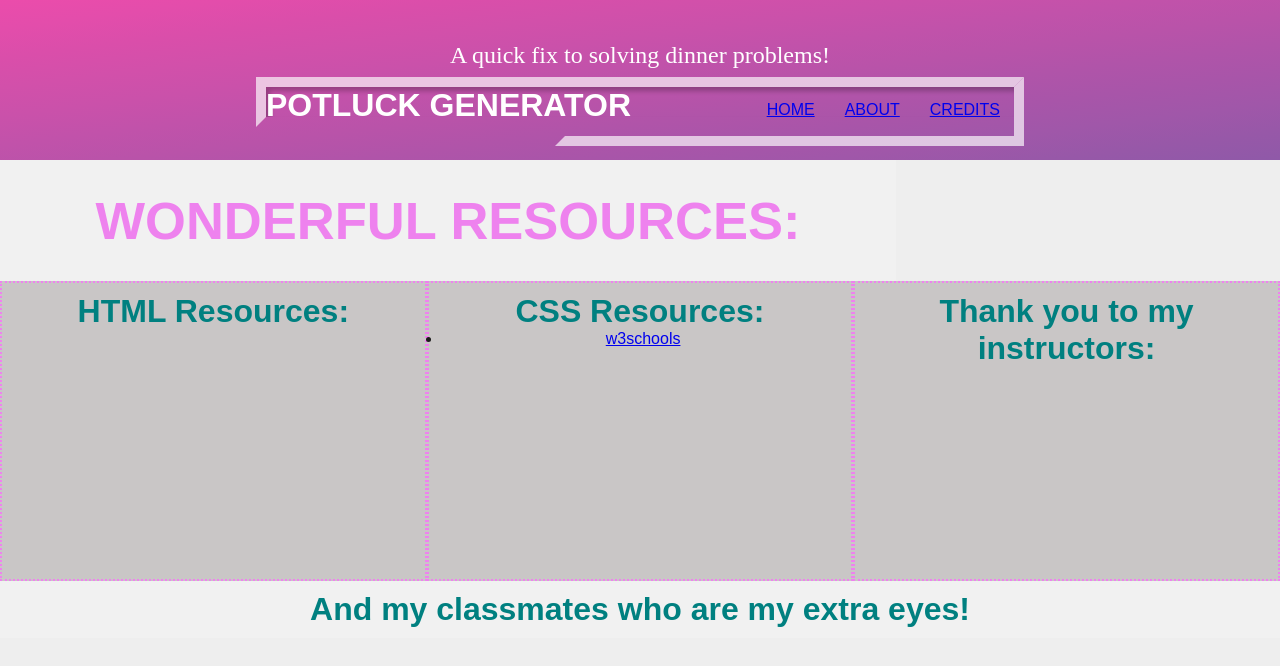
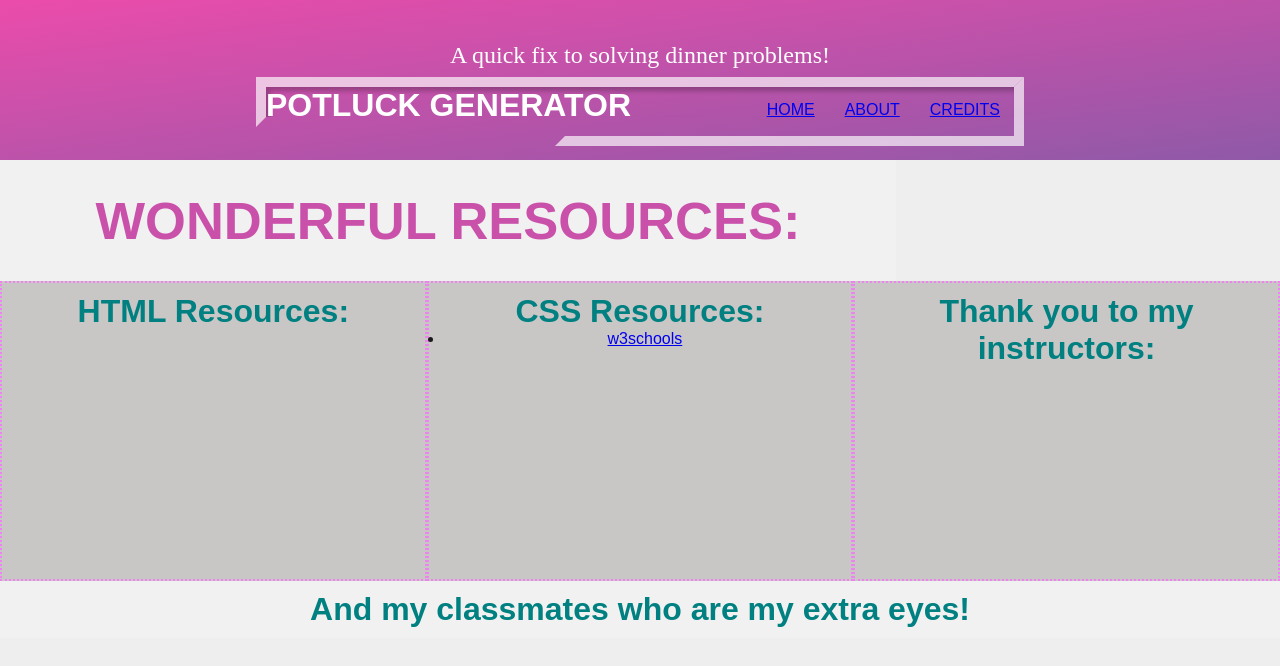
Before and after one commit to daravyderouen/potluckCapstone, a website: page client/credits.html in a window 1280 px wide. Drawn offline with Linux system fonts and the light colour scheme.

Commit message:
Revised code

```diff
--- a/client/credits.html
+++ b/client/credits.html
@@ -66,8 +66,8 @@
         width: 100%;
       }
     }
-    ul {padding-left:.2em}
-    li {padding-left:.2em}
+    ul {padding-left:5px}
+    li {padding-left:5px}
     </style>
 <body>
 
--- a/client/nav.css
+++ b/client/nav.css
@@ -448,7 +448,7 @@ body {
 }
 
 .h2Credit{
-    color: violet;
+    color: rgb(202, 81, 170);
     justify-content: center;
 
 }
```
